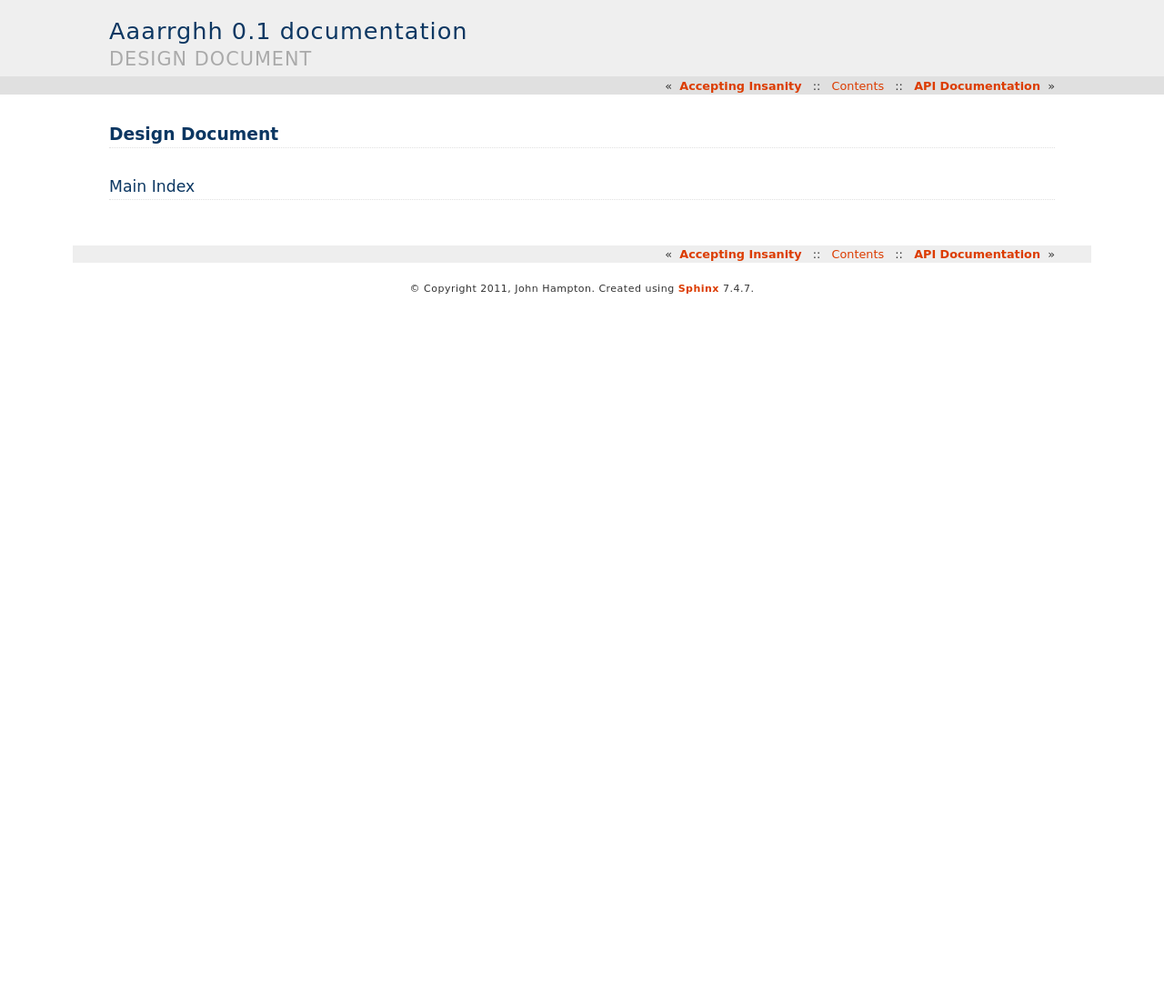
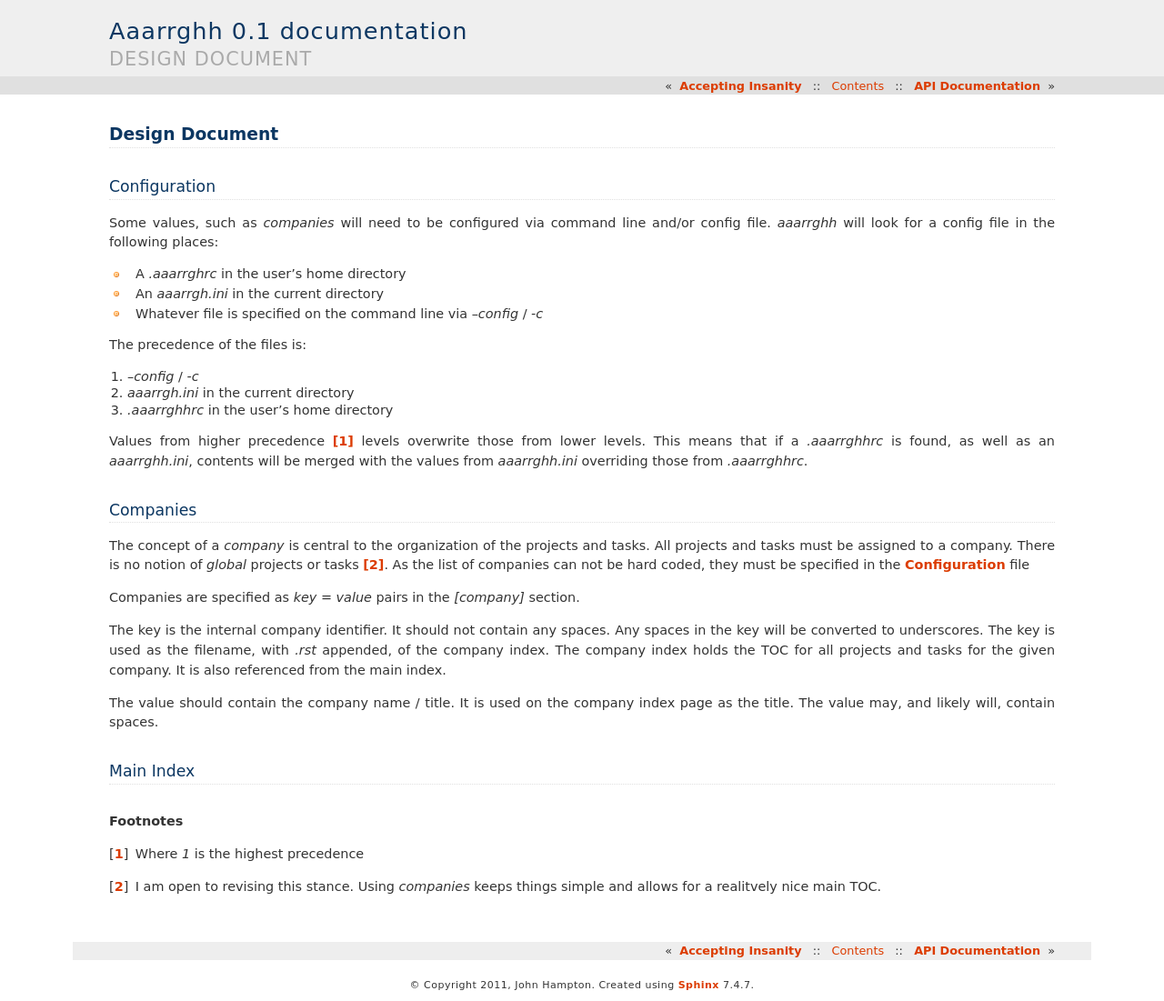
Before and after one commit to pacopablo/aaarrghh, a Sphinx documentation site: the page built from docs/design.rst, in a window 1280 px wide. Shown: the whole page at 91% size. Built offline with Sphinx 7.4.7, drawn with Linux system fonts in a browser that asks for light colours; before the commit the page ends 900 px from its top, so only the background shows below that.

Commit message:
Begin design document

```diff
--- a/docs/design.rst
+++ b/docs/design.rst
@@ -3,5 +3,57 @@
 Design Document
 ===============
 
+.. _design_configuration:
+
+Configuration
+-------------
+
+Some values, such as *companies* will need to be configured via command line
+and/or config file.  `aaarrghh` will look for a config file in the following
+places:
+
+* A `.aaarrghrc` in the user's home directory
+* An `aaarrgh.ini` in the current directory
+* Whatever file is specified on the command line via `--config` / `-c`
+
+The precedence of the files is:
+
+1. `--config` / `-c`
+2. `aaarrgh.ini` in the current directory
+3. `.aaarrghhrc` in the user's home directory
+
+Values from higher precedence [#]_  levels overwrite those from lower levels.
+This means that if a `.aaarrghhrc` is found, as well as an `aaarrghh.ini`,
+contents will be merged with the values from `aaarrghh.ini` overriding those
+from `.aaarrghhrc`.
+
+
+Companies
+---------
+
+The concept of a *company* is central to the organization of the projects and
+tasks.  All projects and tasks must be assigned to a company.  There is no
+notion of *global* projects or tasks [#]_.  As the list of companies can not
+be hard coded, they must be specified in the :ref:`design_configuration` file
+
+Companies are specified as `key = value` pairs in the `[company]` section.
+
+The key is the internal company identifier.  It should not contain any spaces.
+Any spaces in the key will be converted to underscores.  The key is used as
+the filename, with `.rst` appended, of the company index.  The company index
+holds the TOC for all projects and tasks for the given company.  It is also
+referenced from the main index.
+
+The value should contain the company name / title.  It is used on the company
+index page as the title.  The value may, and likely will, contain spaces.
+
+
 Main Index
 ----------
+
+.. rubric:: Footnotes
+
+.. [#] Where *1* is the highest precedence
+
+.. [#] I am open to revising this stance.  Using *companies* keeps things
+       simple and allows for a realitvely nice main TOC.
```
